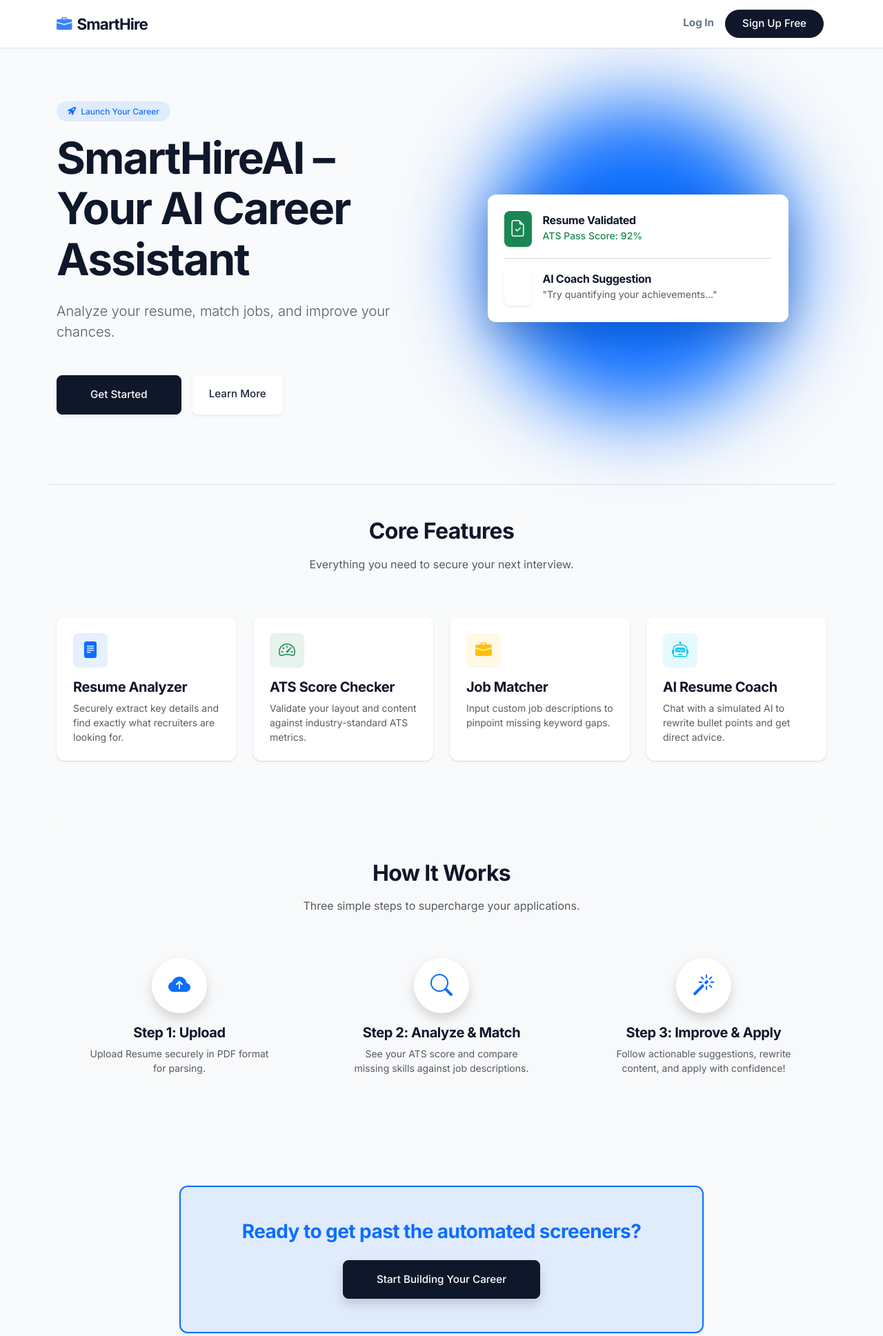
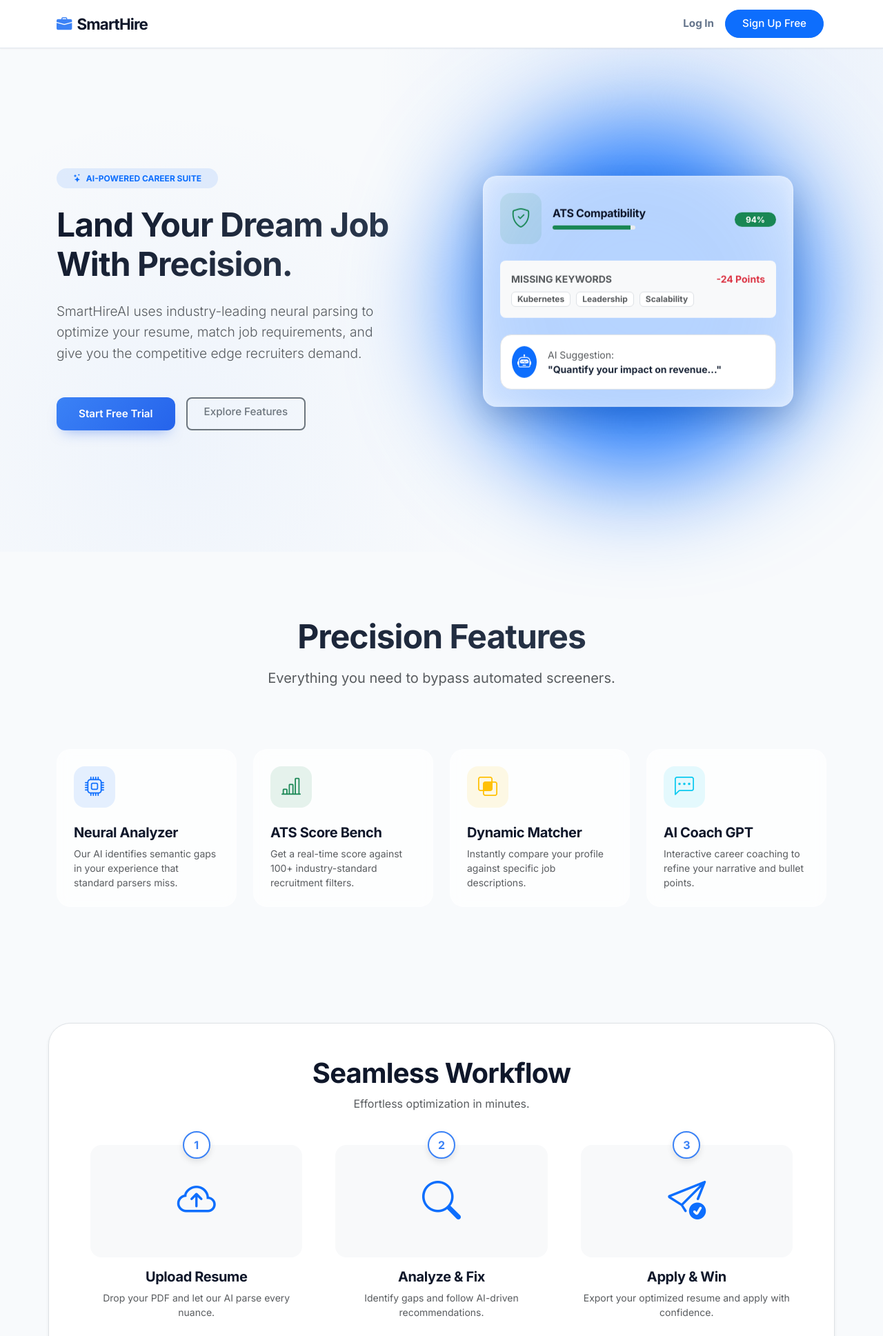
Before and after one commit to pandu0426/SmartHireAI, a Django app: page / in a window 1280 px wide. Shown: the top 1937 px of the page at 69% size. Run offline with Django 4.2, Linux system fonts and the light colour scheme.

Commit message:
Modified Landing Page

```diff
--- a/templates/base.html
+++ b/templates/base.html
@@ -80,12 +80,12 @@
             border: 1px solid var(--border-color);
             border-radius: 12px;
             box-shadow: 0 1px 3px 0 rgba(0, 0, 0, 0.1), 0 1px 2px 0 rgba(0, 0, 0, 0.06);
-            transition: box-shadow 0.2s ease, transform 0.2s ease;
+            transition: box-shadow 0.3s ease, transform 0.3s ease, opacity 0.6s ease;
         }
 
         .card-custom:hover {
-            box-shadow: 0 4px 6px -1px rgba(0, 0, 0, 0.1), 0 2px 4px -1px rgba(0, 0, 0, 0.06);
-            transform: translateY(-2px);
+            box-shadow: 0 10px 15px -3px rgba(0, 0, 0, 0.1), 0 4px 6px -2px rgba(0, 0, 0, 0.05);
+            transform: translateY(-4px);
         }
 
         /* Clean Buttons */
@@ -94,41 +94,64 @@
             border-radius: 8px;
             padding: 0.5rem 1.25rem;
             font-size: 0.95rem;
-            transition: all 0.2s;
+            transition: all 0.3s cubic-bezier(0.4, 0, 0.2, 1);
         }
 
-        .btn-primary {
-            background-color: var(--primary-color);
-            border-color: var(--primary-color);
-            color: #fff;
+        .btn:hover {
+            transform: scale(1.03);
         }
 
-        .btn-primary:hover {
-            background-color: #1e293b;
-            border-color: #1e293b;
+        /* Animations */
+        @keyframes fadeInUp {
+            from {
+                opacity: 0;
+                transform: translateY(20px);
+            }
+            to {
+                opacity: 1;
+                transform: translateY(0);
+            }
         }
 
-        .btn-accent {
-            background-color: var(--accent-color);
-            border-color: var(--accent-color);
-            color: #fff;
+        @keyframes float {
+            0% { transform: translateY(0px); }
+            50% { transform: translateY(-15px); }
+            100% { transform: translateY(0px); }
         }
 
-        .btn-accent:hover {
-            background-color: #2563eb;
-            border-color: #2563eb;
-            color: #fff;
+        .animate-fade-in-up {
+            animation: fadeInUp 0.8s ease-out forwards;
+            opacity: 0;
         }
 
-        .btn-outline-secondary {
-            border-color: var(--border-color);
-            color: var(--text-main);
-            background-color: var(--surface-color);
+        .animate-float {
+            animation: float 4s ease-in-out infinite;
         }
 
-        .btn-outline-secondary:hover {
-            background-color: #f1f5f9;
-            color: var(--primary-color);
+        .reveal {
+            opacity: 0;
+            transform: translateY(30px);
+            transition: all 0.8s ease-out;
+        }
+
+        .reveal.active {
+            opacity: 1;
+            transform: translateY(0);
+        }
+
+        /* Premium Scrollbar */
+        ::-webkit-scrollbar {
+            width: 8px;
+        }
+        ::-webkit-scrollbar-track {
+            background: var(--bg-color);
+        }
+        ::-webkit-scrollbar-thumb {
+            background: var(--border-color);
+            border-radius: 10px;
+        }
+        ::-webkit-scrollbar-thumb:hover {
+            background: var(--text-muted);
         }
 
         /* Clean Forms */
@@ -221,15 +244,15 @@
                                 class="bi bi-cloud-upload me-1"></i> Analyze Resume</a></li>
                     {% endif %}
                 </ul>
-                <ul class="navbar-nav">
+                <ul class="navbar-nav align-items-center">
                     {% if user.is_authenticated %}
                     <li class="nav-item d-flex align-items-center">
-                        <span class="text-muted me-3 d-none d-lg-block"><i class="bi bi-person-circle me-1"></i> {{
-                            user.username }}</span>
+                        <span class="text-muted me-3 d-none d-lg-block">
+                            <i class="bi bi-person-circle me-1"></i> {{ user.username }}
+                        </span>
                         <form method="post" action="{% url 'logout' %}" class="m-0">
                             {% csrf_token %}
-                            <button type="submit"
-                                class="btn btn-sm btn-outline-danger rounded-pill px-3">Logout</button>
+                            <button type="submit" class="btn btn-sm btn-outline-danger rounded-pill px-3">Logout</button>
                         </form>
                     </li>
                     {% else %}
@@ -293,6 +316,23 @@
     <script src="https://cdn.jsdelivr.net/npm/bootstrap@5.3.0/dist/js/bootstrap.bundle.min.js"></script>
     <script>
         document.getElementById('currentYear').textContent = new Date().getFullYear();
+
+        // Scroll Reveal Animation
+        const revealElements = document.querySelectorAll('.reveal');
+        const revealObserver = new IntersectionObserver((entries) => {
+            entries.forEach(entry => {
+                if (entry.isIntersecting) {
+                    entry.target.classList.add('active');
+                    revealObserver.unobserve(entry.target);
+                }
+            });
+        }, {
+            threshold: 0.1
+        });
+
+        revealElements.forEach(element => {
+            revealObserver.observe(element);
+        });
     </script>
 </body>
 
--- a/templates/home.html
+++ b/templates/home.html
@@ -2,47 +2,172 @@
 {% load static %}
 
 {% block content %}
+<style>
+    /* Premium Landing Page Styles */
+    :root {
+        --glass-bg: rgba(255, 255, 255, 0.7);
+        --glass-border: rgba(255, 255, 255, 0.3);
+        --accent-gradient: linear-gradient(135deg, #3b82f6 0%, #2563eb 100%);
+    }
+
+    .hero-bg {
+        position: absolute;
+        top: 0;
+        left: 0;
+        right: 0;
+        height: 100%;
+        background: radial-gradient(circle at 80% 20%, rgba(59, 130, 246, 0.1) 0%, transparent 40%),
+                    radial-gradient(circle at 20% 80%, rgba(59, 130, 246, 0.05) 0%, transparent 40%);
+        z-index: -1;
+        pointer-events: none;
+    }
+
+    .card-premium {
+        background: var(--glass-bg);
+        backdrop-filter: blur(10px);
+        border: 1px solid var(--glass-border);
+        border-radius: 20px;
+        transition: all 0.4s cubic-bezier(0.165, 0.84, 0.44, 1);
+    }
+
+    .card-premium:hover {
+        transform: translateY(-8px);
+        box-shadow: 0 20px 40px rgba(0, 0, 0, 0.08);
+        border-color: rgba(59, 130, 246, 0.3);
+    }
+
+    .feature-icon {
+        width: 60px;
+        height: 60px;
+        display: flex;
+        align-items: center;
+        justify-content: center;
+        border-radius: 16px;
+        margin-bottom: 1.5rem;
+        transition: transform 0.3s ease;
+    }
+
+    .card-premium:hover .feature-icon {
+        transform: scale(1.1) rotate(5deg);
+    }
+
+    .btn-premium {
+        background: var(--accent-gradient);
+        color: white !important;
+        border: none;
+        box-shadow: 0 10px 20px -10px rgba(37, 99, 235, 0.5);
+        padding: 0.8rem 2rem;
+        border-radius: 12px;
+        font-weight: 600;
+        transition: all 0.3s ease;
+    }
+
+    .btn-premium:hover {
+        transform: translateY(-2px) scale(1.02);
+        box-shadow: 0 15px 25px -10px rgba(37, 99, 235, 0.6);
+    }
+
+    .text-gradient {
+        background: linear-gradient(135deg, #0f172a 0%, #334155 100%);
+        -webkit-background-clip: text;
+        -webkit-text-fill-color: transparent;
+    }
+
+    .reveal {
+        opacity: 0;
+        transform: translateY(30px);
+        transition: all 0.8s cubic-bezier(0.4, 0, 0.2, 1);
+    }
+
+    .reveal.active {
+        opacity: 1;
+        transform: translateY(0);
+    }
+
+    /* Floating Step Number */
+    .step-number {
+        position: absolute;
+        top: -20px;
+        left: 50%;
+        transform: translateX(-50%);
+        width: 40px;
+        height: 40px;
+        background: #fff;
+        border: 2px solid #3b82f6;
+        color: #3b82f6;
+        border-radius: 50%;
+        display: flex;
+        align-items: center;
+        justify-content: center;
+        font-weight: 700;
+        box-shadow: 0 4px 10px rgba(0, 0, 0, 0.1);
+    }
+</style>
+
+<div class="hero-bg"></div>
+
 <!-- A. Hero Section -->
-<div class="row align-items-center mb-5" style="min-height: 70vh;">
+<div class="row align-items-center mb-5 py-5" style="min-height: 85vh;">
     <div class="col-lg-6 text-center text-lg-start">
-        <span class="badge bg-primary bg-opacity-10 text-primary rounded-pill px-3 py-2 fw-medium mb-3">
-            <i class="bi bi-rocket-takeoff-fill me-1"></i> Launch Your Career
+        <div class="animate-fade-in-up" style="animation-delay: 0.1s;">
+            <span class="badge bg-primary bg-opacity-10 text-primary rounded-pill px-4 py-2 fw-bold mb-4">
+                <i class="bi bi-stars me-1"></i> AI-POWERED CAREER SUITE
             </span>
-        <h1 class="display-3 fw-bold mb-4" style="line-height: 1.15; letter-spacing: -0.03em;">
-            SmartHireAI – Your AI Career Assistant
+        </div>
+        <h1 class="fw-bold mb-4 animate-fade-in-up text-gradient" style="font-size: 3rem; line-height: 1.2; animation-delay: 0.2s;">
+            Land Your Dream Job <br><span class="text-accent">With Precision.</span>
         </h1>
-        <p class="lead text-muted mb-5" style="font-size: 1.25rem;">
-            Analyze your resume, match jobs, and improve your chances.
+        <p class="lead text-muted mb-5 animate-fade-in-up pe-lg-5" style="font-size: 1.2rem; animation-delay: 0.3s; line-height: 1.6;">
+            SmartHireAI uses industry-leading neural parsing to optimize your resume, match job requirements, and give you the competitive edge recruiters demand.
         </p>
-        <div class="d-flex gap-3 justify-content-center justify-content-lg-start">
+        <div class="d-flex gap-3 justify-content-center justify-content-lg-start animate-fade-in-up" style="animation-delay: 0.4s;">
             {% if user.is_authenticated %}
-                <a href="{% url 'dashboard' %}" class="btn btn-primary btn-lg rounded-3 px-5 py-3 shadow-sm shadow">Get Started</a>
+                <a href="{% url 'dashboard' %}" class="btn btn-premium btn-lg">Go to Dashboard</a>
             {% else %}
-                <a href="{% url 'login' %}" class="btn btn-primary btn-lg rounded-3 px-5 py-3 shadow-sm shadow">Get Started</a>
+                <a href="{% url 'login' %}" class="btn btn-premium btn-lg">Start Free Trial</a>
             {% endif %}
-            <a href="#how-it-works" class="btn btn-outline-secondary btn-lg rounded-3 px-4 py-3 bg-white shadow-sm border-0 d-none d-sm-block">Learn More</a>
+            <a href="#features" class="btn btn-outline-secondary btn-lg rounded-3 border-2 px-4 d-none d-sm-block">Explore Features</a>
         </div>
     </div>
-    <div class="col-lg-6 mt-5 mt-lg-0 text-center position-relative d-none d-lg-block">
-        <div class="position-absolute top-50 start-50 translate-middle rounded-circle bg-primary opacity-10" style="width: 450px; height: 450px; filter: blur(60px); z-index: 0;"></div>
-        <div class="card card-custom d-inline-block text-start p-4 border-0 shadow-lg position-relative z-1" style="width: 80%;">
-            <div class="d-flex align-items-center mb-3">
-                <div class="bg-success rounded-3 p-2 me-3 shadow-sm text-white">
-                    <i class="bi bi-file-earmark-check fs-4"></i>
+
+    <div class="col-lg-6 mt-5 mt-lg-0 text-center position-relative animate-fade-in-up" style="animation-delay: 0.5s;">
+        <div class="position-absolute top-50 start-50 translate-middle rounded-circle bg-primary opacity-10" style="width: 500px; height: 500px; filter: blur(80px); z-index: 0;"></div>
+
+        <div class="card-premium p-4 d-inline-block text-start shadow-lg position-relative z-1 animate-float" style="width: 85%; max-width: 450px;">
+            <div class="d-flex align-items-center mb-4">
+                <div class="bg-success bg-opacity-10 rounded-4 p-3 me-3 text-success">
+                    <i class="bi bi-shield-check fs-3"></i>
                 </div>
                 <div>
-                    <h6 class="mb-0 fw-bold">Resume Validated</h6>
-                    <small class="text-success fw-medium">ATS Pass Score: 92%</small>
+                    <h6 class="mb-0 fw-bold">ATS Compatibility</h6>
+                    <div class="progress mt-2" style="height: 6px; width: 120px;">
+                        <div class="progress-bar bg-success" style="width: 94%"></div>
                     </div>
                 </div>
-            <hr class="text-muted opacity-25">
-            <div class="d-flex align-items-center">
-                <div class="bg-accent rounded-3 p-2 me-3 shadow-sm text-white">
-                    <i class="bi bi-chat-dots fs-4"></i>
+                <div class="ms-auto">
+                    <span class="badge bg-success rounded-pill px-3">94%</span>
                 </div>
-                <div>
-                    <h6 class="mb-0 fw-bold">AI Coach Suggestion</h6>
-                    <small class="text-muted">"Try quantifying your achievements..."</small>
+            </div>
+
+            <div class="bg-light rounded-3 p-3 mb-4">
+                <div class="d-flex justify-content-between mb-2">
+                    <small class="text-muted fw-bold">MISSING KEYWORDS</small>
+                    <small class="text-danger fw-bold">-24 Points</small>
+                </div>
+                <div class="d-flex flex-wrap gap-2">
+                    <span class="badge bg-white border text-muted px-2 py-1">Kubernetes</span>
+                    <span class="badge bg-white border text-muted px-2 py-1">Leadership</span>
+                    <span class="badge bg-white border text-muted px-2 py-1">Scalability</span>
+                </div>
+            </div>
+
+            <div class="d-flex align-items-center p-3 border rounded-4 bg-white">
+                <div class="bg-primary rounded-circle p-2 me-3 text-white">
+                    <i class="bi bi-robot fs-5"></i>
+                </div>
+                <div class="small">
+                    <p class="mb-0 text-muted">AI Suggestion:</p>
+                    <p class="mb-0 fw-bold">"Quantify your impact on revenue..."</p>
                 </div>
             </div>
         </div>
@@ -50,90 +175,102 @@
 </div>
 
 <!-- B. Features Section -->
-<div class="row pt-5 pb-5 border-top" id="features">
-    <div class="text-center mb-5">
-        <h2 class="fw-bold mb-3">Core Features</h2>
-        <p class="text-muted">Everything you need to secure your next interview.</p>
+<div class="row pt-5 pb-5 reveal" id="features">
+    <div class="text-center mb-5 py-4">
+        <h2 class="display-5 fw-bold mb-3 text-gradient">Precision Features</h2>
+        <p class="text-muted fs-5">Everything you need to bypass automated screeners.</p>
     </div>
 
     <div class="col-md-6 col-lg-3 mb-4">
-        <div class="card card-custom h-100 p-4 border-0 bg-white">
-            <div class="bg-primary bg-opacity-10 text-primary rounded-3 d-flex align-items-center justify-content-center mb-3" style="width: 50px; height: 50px;">
-                <i class="bi bi-file-text-fill fs-4"></i>
+        <div class="card card-premium h-100 p-4">
+            <div class="feature-icon bg-primary bg-opacity-10 text-primary">
+                <i class="bi bi-cpu fs-3"></i>
             </div>
-            <h5 class="fw-bold">Resume Analyzer</h5>
-            <p class="text-muted small mb-0">Securely extract key details and find exactly what recruiters are looking for.</p>
+            <h5 class="fw-bold">Neural Analyzer</h5>
+            <p class="text-muted small mb-0">Our AI identifies semantic gaps in your experience that standard parsers miss.</p>
         </div>
     </div>
     <div class="col-md-6 col-lg-3 mb-4">
-        <div class="card card-custom h-100 p-4 border-0 bg-white">
-            <div class="bg-success bg-opacity-10 text-success rounded-3 d-flex align-items-center justify-content-center mb-3" style="width: 50px; height: 50px;">
-                <i class="bi bi-speedometer2 fs-4"></i>
+        <div class="card card-premium h-100 p-4">
+            <div class="feature-icon bg-success bg-opacity-10 text-success">
+                <i class="bi bi-bar-chart-line fs-3"></i>
             </div>
-            <h5 class="fw-bold">ATS Score Checker</h5>
-            <p class="text-muted small mb-0">Validate your layout and content against industry-standard ATS metrics.</p>
+            <h5 class="fw-bold">ATS Score Bench</h5>
+            <p class="text-muted small mb-0">Get a real-time score against 100+ industry-standard recruitment filters.</p>
         </div>
     </div>
     <div class="col-md-6 col-lg-3 mb-4">
-        <div class="card card-custom h-100 p-4 border-0 bg-white">
-            <div class="bg-warning bg-opacity-10 text-warning rounded-3 d-flex align-items-center justify-content-center mb-3" style="width: 50px; height: 50px;">
-                <i class="bi bi-briefcase-fill fs-4"></i>
+        <div class="card card-premium h-100 p-4">
+            <div class="feature-icon bg-warning bg-opacity-10 text-warning">
+                <i class="bi bi-intersect fs-3"></i>
             </div>
-            <h5 class="fw-bold">Job Matcher</h5>
-            <p class="text-muted small mb-0">Input custom job descriptions to pinpoint missing keyword gaps.</p>
+            <h5 class="fw-bold">Dynamic Matcher</h5>
+            <p class="text-muted small mb-0">Instantly compare your profile against specific job descriptions.</p>
         </div>
     </div>
     <div class="col-md-6 col-lg-3 mb-4">
-        <div class="card card-custom h-100 p-4 border-0 bg-white">
-            <div class="bg-info bg-opacity-10 text-info rounded-3 d-flex align-items-center justify-content-center mb-3" style="width: 50px; height: 50px;">
-                <i class="bi bi-robot fs-4"></i>
+        <div class="card card-premium h-100 p-4">
+            <div class="feature-icon bg-info bg-opacity-10 text-info">
+                <i class="bi bi-chat-left-dots fs-3"></i>
             </div>
-            <h5 class="fw-bold">AI Resume Coach</h5>
-            <p class="text-muted small mb-0">Chat with a simulated AI to rewrite bullet points and get direct advice.</p>
+            <h5 class="fw-bold">AI Coach GPT</h5>
+            <p class="text-muted small mb-0">Interactive career coaching to refine your narrative and bullet points.</p>
         </div>
     </div>
 </div>
 
 <!-- C. How It Works Section -->
-<div class="row py-5 bg-light rounded-4 my-4" id="how-it-works">
+<div class="row py-5 my-5 reveal" id="how-it-works">
+    <div class="col-12 bg-white rounded-5 shadow-sm border p-5">
         <div class="text-center mb-5">
-        <h2 class="fw-bold mb-3">How It Works</h2>
-        <p class="text-muted">Three simple steps to supercharge your applications.</p>
+            <h2 class="fw-bold display-6">Seamless Workflow</h2>
+            <p class="text-muted">Effortless optimization in minutes.</p>
         </div>
 
-    <div class="col-md-4 text-center mb-4 relative">
-        <div class="bg-white rounded-circle shadow d-flex align-items-center justify-content-center mx-auto mb-3" style="width: 80px; height: 80px;">
-            <i class="bi bi-cloud-arrow-up-fill text-primary fs-2"></i>
+        <div class="row">
+            <div class="col-md-4 text-center mb-5 mb-md-0 position-relative px-4">
+                <div class="step-number">1</div>
+                <div class="bg-light rounded-4 py-5 mb-3">
+                    <i class="bi bi-cloud-arrow-up text-primary display-4"></i>
                 </div>
-        <h5 class="fw-bold">Step 1: Upload</h5>
-        <p class="text-muted small w-75 mx-auto">Upload Resume securely in PDF format for parsing.</p>
+                <h5 class="fw-bold">Upload Resume</h5>
+                <p class="text-muted small">Drop your PDF and let our AI parse every nuance.</p>
             </div>
-    <div class="col-md-4 text-center mb-4">
-        <div class="bg-white rounded-circle shadow d-flex align-items-center justify-content-center mx-auto mb-3" style="width: 80px; height: 80px;">
-            <i class="bi bi-search text-primary fs-2"></i>
+            <div class="col-md-4 text-center mb-5 mb-md-0 position-relative px-4">
+                <div class="step-number">2</div>
+                <div class="bg-light rounded-4 py-5 mb-3">
+                    <i class="bi bi-search text-primary display-4"></i>
                 </div>
-        <h5 class="fw-bold">Step 2: Analyze & Match</h5>
-        <p class="text-muted small w-75 mx-auto">See your ATS score and compare missing skills against job descriptions.</p>
+                <h5 class="fw-bold">Analyze & Fix</h5>
+                <p class="text-muted small">Identify gaps and follow AI-driven recommendations.</p>
             </div>
-    <div class="col-md-4 text-center mb-4">
-        <div class="bg-white rounded-circle shadow d-flex align-items-center justify-content-center mx-auto mb-3" style="width: 80px; height: 80px;">
-            <i class="bi bi-magic text-primary fs-2"></i>
+            <div class="col-md-4 text-center position-relative px-4">
+                <div class="step-number">3</div>
+                <div class="bg-light rounded-4 py-5 mb-3">
+                    <i class="bi bi-send-check text-primary display-4"></i>
                 </div>
-        <h5 class="fw-bold">Step 3: Improve & Apply</h5>
-        <p class="text-muted small w-75 mx-auto">Follow actionable suggestions, rewrite content, and apply with confidence!</p>
+                <h5 class="fw-bold">Apply & Win</h5>
+                <p class="text-muted small">Export your optimized resume and apply with confidence.</p>
+            </div>
+        </div>
     </div>
 </div>
 
 <!-- D. Call To Action -->
-<div class="row py-5 text-center">
-    <div class="col-md-8 mx-auto card card-custom border-primary border-2 p-5 bg-primary bg-opacity-10 shadow-sm">
-        <h3 class="fw-bold mb-4 text-primary">Ready to get past the automated screeners?</h3>
-        <div>
+<div class="row py-5 mb-5 reveal">
+    <div class="col-lg-10 mx-auto text-center p-5 rounded-5 shadow-sm border bg-white position-relative overflow-hidden">
+        <div class="position-absolute top-0 start-0 w-100 h-100 bg-primary" style="z-index: 0; opacity: 0.05;"></div>
+        <div class="position-relative z-1 py-4">
+            <h2 class="display-6 fw-bold text-dark mb-4">Stop Getting Ghosted by ATS.</h2>
+            <p class="text-muted mb-5 fs-5 w-75 mx-auto">Join 10,000+ applicants who have secured interviews at top tech companies using SmartHireAI.</p>
+            <div class="d-flex flex-wrap justify-content-center gap-3">
                 {% if user.is_authenticated %}
-                <a href="{% url 'dashboard' %}" class="btn btn-primary btn-lg rounded-3 px-5 py-3 shadow">Start Building Your Career</a>
+                    <a href="{% url 'dashboard' %}" class="btn btn-premium btn-lg px-5 py-3">Access Dashboard</a>
                 {% else %}
-                <a href="{% url 'register' %}" class="btn btn-primary btn-lg rounded-3 px-5 py-3 shadow">Start Building Your Career</a>
+                    <a href="{% url 'register' %}" class="btn btn-premium btn-lg px-5 py-3">Create Free Account</a>
                 {% endif %}
+                <a href="#how-it-works" class="btn btn-outline-secondary btn-lg px-5 py-3 rounded-3">How it Works</a>
+            </div>
         </div>
     </div>
 </div>
```
Lines whose indentation alone changed are shown as unchanged.
